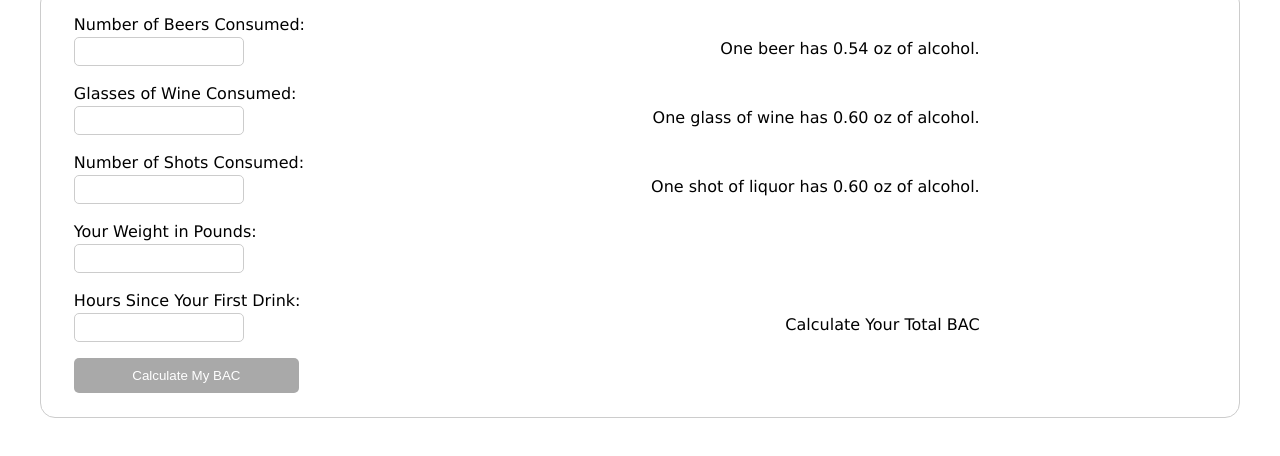
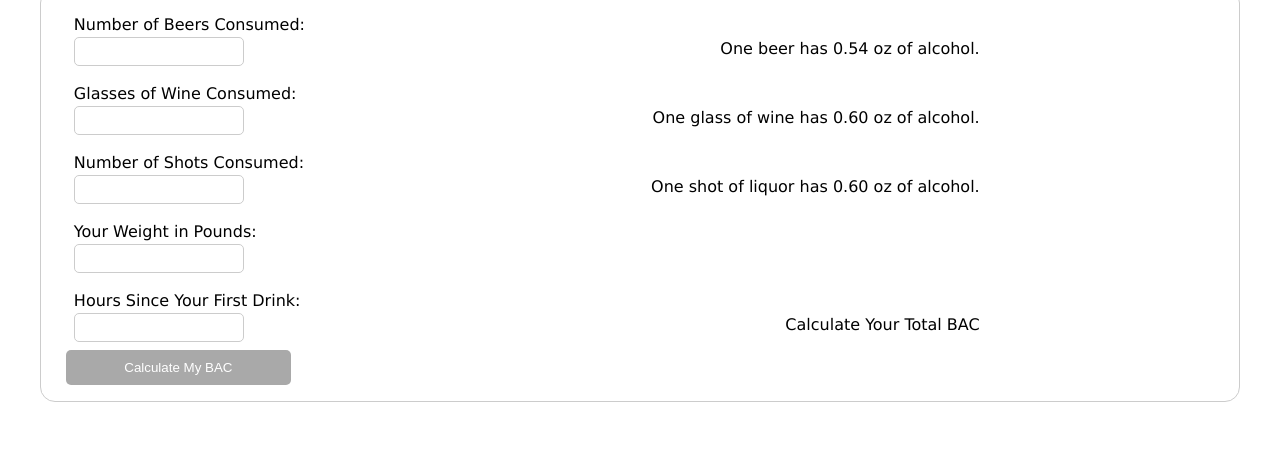
Before and after one commit to lchavezcontreras1/bac_calculator, a plain HTML site: page index.html in a window 1280 px wide. Shown: the part 132-588 px from the top of the page. Drawn offline with nearby package versions, Linux system fonts and the light colour scheme.

Commit message:
updated the button

```diff
--- a/css/styles.css
+++ b/css/styles.css
@@ -34,14 +34,14 @@ input[type=number]{
     border-radius: 5px;
     width: 15%;
 }
-input[type=submit]{
+button{
     background-color: darkgray;
     padding: 10px;
     color: #fff;
     width: 225px;
     border-radius: 5px;
 }
-input[type=submit]:hover{
+button:hover{
     background-color: #ccc;
     color: #fff;
 }
--- a/index.html
+++ b/index.html
@@ -21,7 +21,7 @@
     </header>
     <main>
         <fieldset>
-            <form id="bacform" name="bacform" method="post">
+            <form id="bacform" name="bacform">
                 <div><label for="beer">Number of Beers Consumed:</label><br>
                     <input type="number" name="beer" id="beer" min="0">
                     <p id="beerounces">One beer has 0.54 oz of alcohol.</p></div>
@@ -36,7 +36,7 @@
                 <div><label for="hours">Hours Since Your First Drink:</label><br>
                     <input type="number" name="hours" id="hours" min="0">
                     <p id="totalbac">Calculate Your Total BAC</p></div>
-                <div><input type="submit" name="submit" id="submit" value="Calculate My BAC"></div>
+                <button name="submit" id="submit">Calculate My BAC</button>
             </form>
         </fieldset>
     </main>
```
